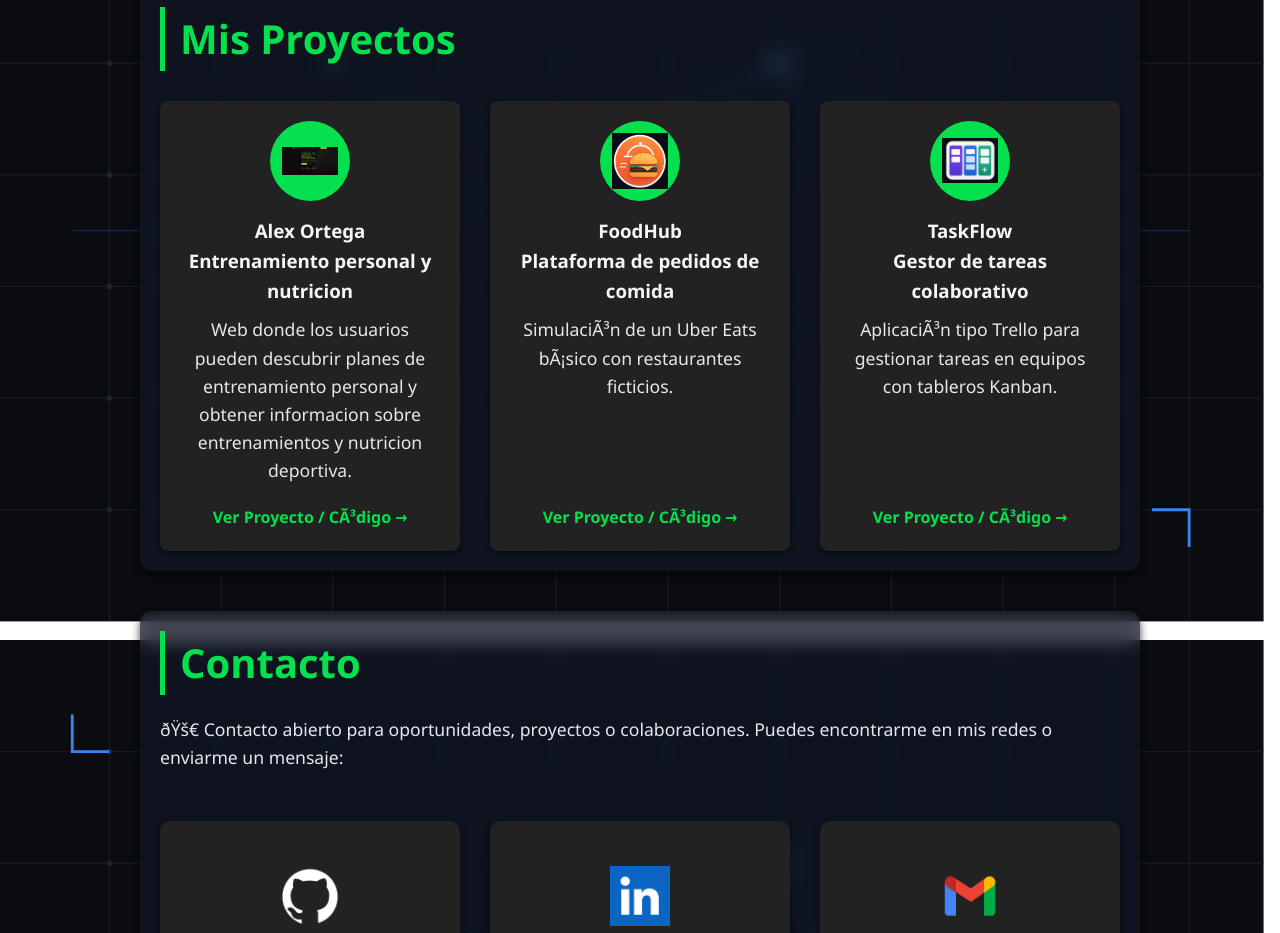
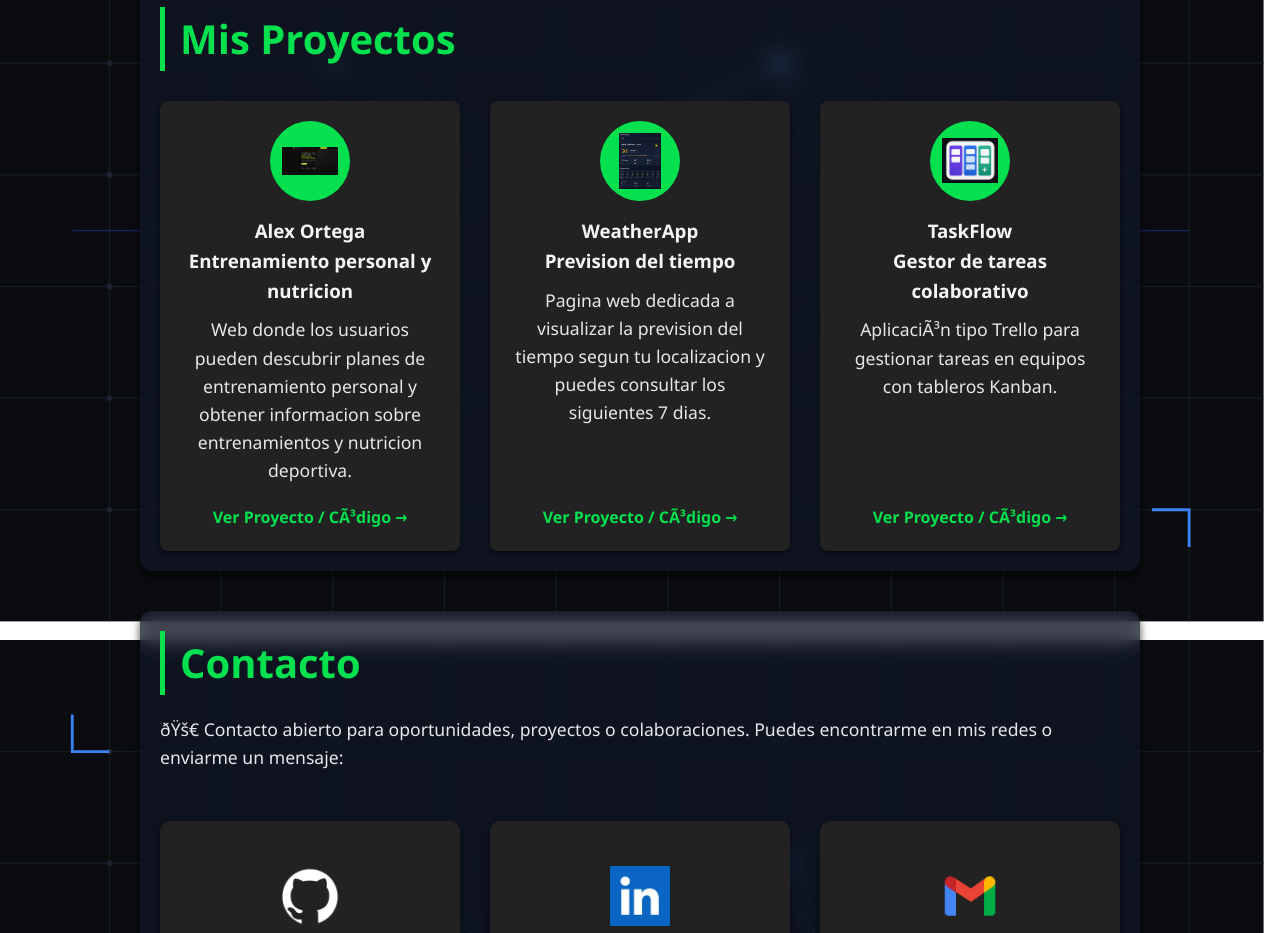
Before and after one commit to davidvanoverbeek/Portfolio-Personal, a plain HTML site: page portfolio/index.html in a window 1280 px wide. Shown: the part 960-1893 px from the top of the page. Drawn offline with Linux system fonts and the light colour scheme.

Commit message:
Weather App

```diff
--- a/portfolio/index.html
+++ b/portfolio/index.html
@@ -58,17 +58,17 @@
 
             <div class="project-grid">
                 <div class="project-card">
-                    <div class="project-logo"><img src="img/alejandro-ortega.png" alt="Logo Proyecto 3"></div>
+                    <div class="project-logo"><img src="img/alejandro-ortega.png" alt="Entrenamiento personal"></div>
                     <h3>Alex Ortega <br>Entrenamiento personal y nutricion</h3>
                     <p>Web donde los usuarios pueden descubrir planes de entrenamiento personal y obtener informacion sobre entrenamientos y nutricion deportiva.</p>
                     <a href="https://alejandro-ortega.netlify.app/" target="_blank" class="project-link">Ver Proyecto / Código &rarr;</a>
                 </div>
 
                 <div class="project-card">
-                    <div class="project-logo"><img src="img/FoodHub.png" alt="Logo Proyecto 2"></div>
-                    <h3>FoodHub <br>Plataforma de pedidos de comida</h3>
-                    <p>Simulación de un Uber Eats básico con restaurantes ficticios.</p>
-                    <a href="https://link-a-tu-proyecto2.com" target="_blank" class="project-link">Ver Proyecto / Código &rarr;</a>
+                    <div class="project-logo"><img src="img/WeatherApp.png" alt="WeatherApp"></div>
+                    <h3>WeatherApp <br>Prevision del tiempo</h3>
+                    <p>Pagina web dedicada a visualizar la prevision del tiempo segun tu localizacion y puedes consultar los siguientes 7 dias.</p>
+                    <a href="https://itinerario-tiempo.netlify.app/" target="_blank" class="project-link">Ver Proyecto / Código &rarr;</a>
                 </div>
 
                 <div class="project-card">
```
Also changed, not shown: portfolio/img/FoodHub.png (deleted), portfolio/img/weatherapp.png (added).
